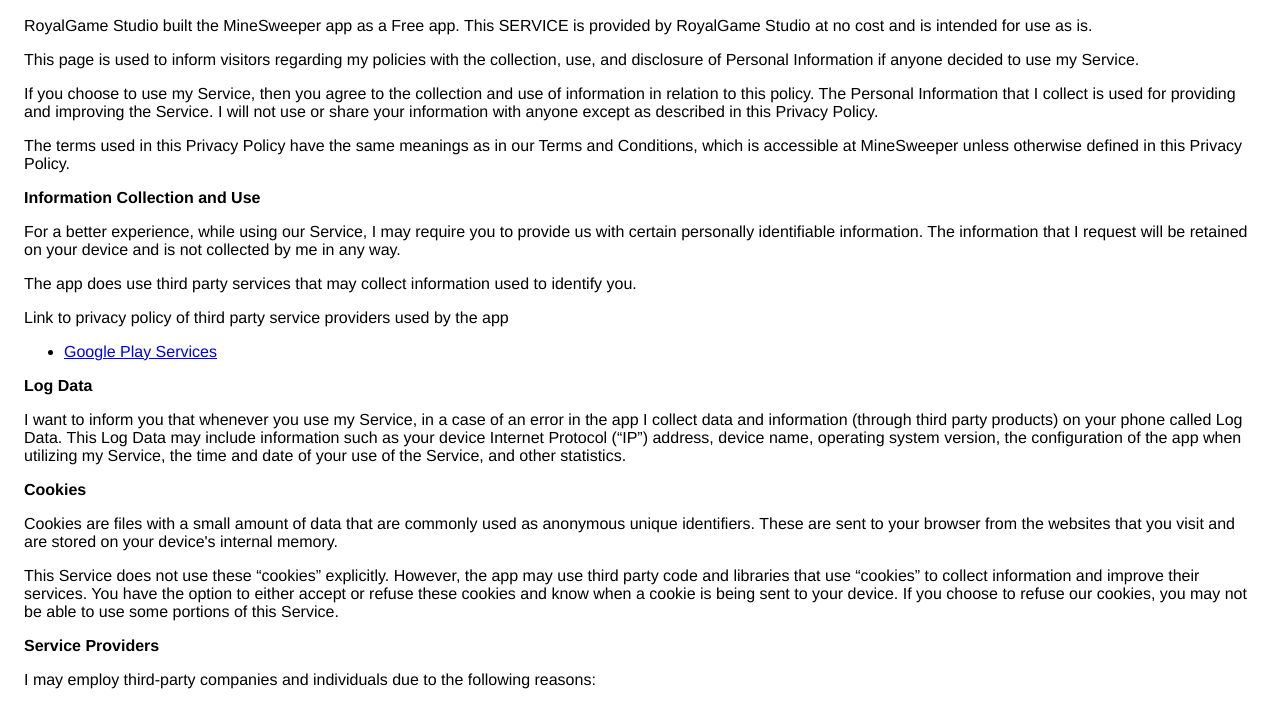
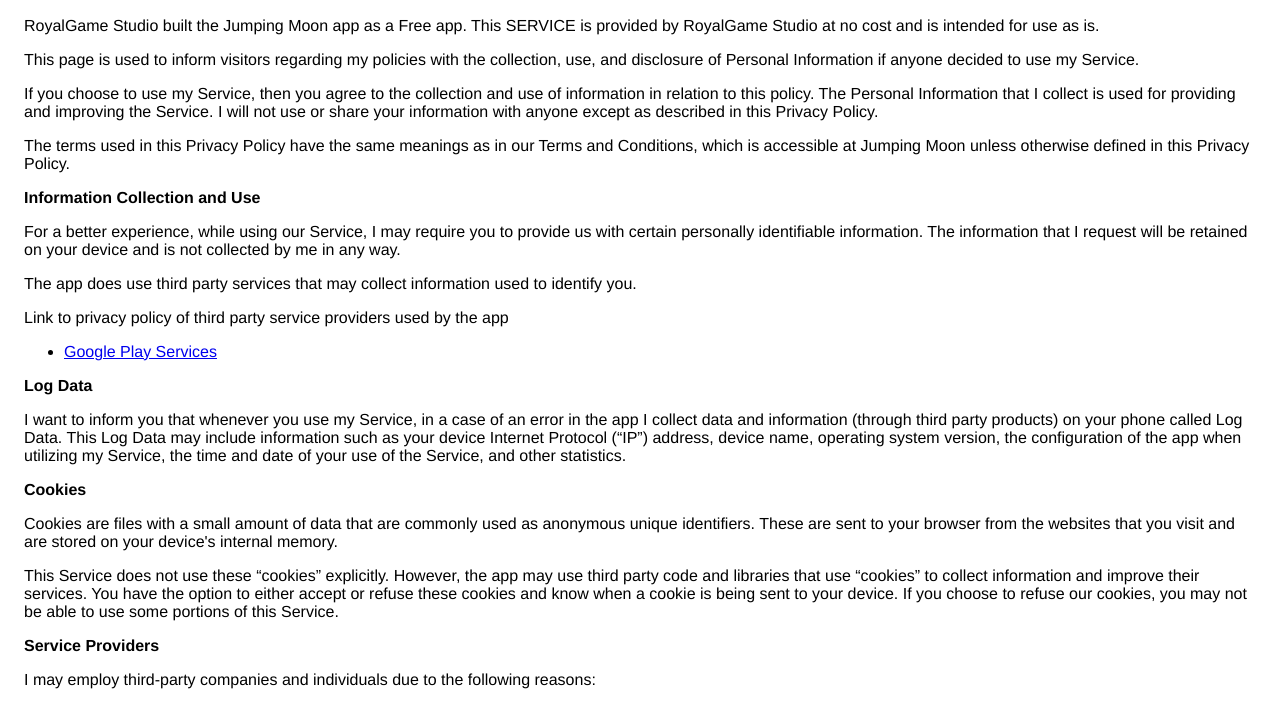
Before and after one commit to thanglq/MineSweeper, a plain HTML site: page index.html in a window 1280 px wide. Shown: the part 75-777 px from the top of the page. Drawn offline with Linux system fonts and the light colour scheme.

Commit message:
Update index.html

```diff
--- a/index.html
+++ b/index.html
@@ -7,7 +7,7 @@
       <style> body { font-family: 'Helvetica Neue', Helvetica, Arial, sans-serif; padding:1em; } </style>
     </head>
     <body>
-    <h2>Privacy Policy</h2> <p> RoyalGame Studio built the MineSweeper app as a Free app. This SERVICE is provided by
+    <h2>Privacy Policy</h2> <p> RoyalGame Studio built the Jumping Moon app as a Free app. This SERVICE is provided by
                     RoyalGame Studio at no cost and is intended for use as is.
                   </p> <p>This page is used to inform visitors regarding my policies with the collection, use, and disclosure
                     of Personal Information if anyone decided to use my Service.
@@ -16,7 +16,7 @@
                     the Service. I will not use or share your information with anyone except as described
                     in this Privacy Policy.
                   </p> <p>The terms used in this Privacy Policy have the same meanings as in our Terms and Conditions, which is
-                    accessible at MineSweeper unless otherwise defined in this Privacy Policy.
+                    accessible at Jumping Moon unless otherwise defined in this Privacy Policy.
                   </p> <p><strong>Information Collection and Use</strong></p> <p>For a better experience, while using our Service, I may require you to provide us with certain
                     personally identifiable information. The information that I request will be retained on your device and is not collected by me in any way.
                   </p> <p>The app does use third party services that may collect information used to identify you.</p> <div><p>Link to privacy policy of third party service providers used by the app</p> <ul><li><a href="https://www.google.com/policies/privacy/" target="_blank">Google Play Services</a></li><!----><!----><!----><!----><!----><!----><!----><!----></ul></div> <p><strong>Log Data</strong></p> <p> I want to inform you that whenever you use my Service, in a case of
```
